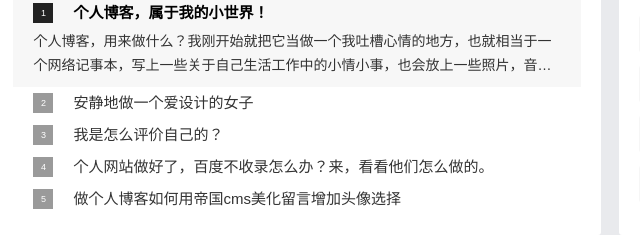
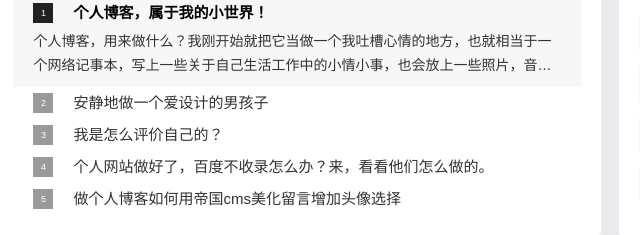
Before and after one commit to lkfl0117/test, a plain HTML site: page blog/index.html in a window 1280 px wide. Shown: the part 434-669 px from the top of the page, 339-979 px from the left. Drawn offline with Linux system fonts and the light colour scheme.

Commit message:
Update index.html

```diff
--- a/blog/index.html
+++ b/blog/index.html
@@ -94,7 +94,7 @@
             <li><i></i><a href="/">个人博客，属于我的小世界！</a>
               <p>个人博客，用来做什么？我刚开始就把它当做一个我吐槽心情的地方，也就相当于一个网络记事本，写上一些关于自己生活工作中的小情小事，也会放上一些照片，音乐。每天工作回家后就能访问自己的网站，一边听着音乐，一边写写文章。</p>
             </li>
-            <li><i></i><a href="/">安静地做一个爱设计的女子</a>
+            <li><i></i><a href="/">安静地做一个爱设计的男孩子</a>
               <p>自从入了这行，很多人跟我说可以做网络教程，我也有考虑，但最终没有实现，因为我觉得在这个教程泛滥的时代，直接做一套免费的原创个人博客模板更为实在。</p>
             </li>
             <li><i></i><a href="/">我是怎么评价自己的？</a>
@@ -116,7 +116,7 @@
             </ul>
           </div>
           <ul class="newslist">
-            <li><i></i><a href="/">安静地做一个爱设计的女子</a>
+            <li><i></i><a href="/">安静地做一个爱设计的男孩子</a>
               <p>自从入了这行，很多人跟我说可以做网络教程，我也有考虑，但最终没有实现，因为我觉得在这个教程泛滥的时代，直接做一套免费的原创个人博客模板更为实在。</p>
             </li>
             <li><i></i><a href="/">我是怎么评价自己的？</a>
@@ -153,7 +153,7 @@
             <li><i></i><a href="/">个人博客，属于我的小世界！</a>
               <p>个人博客，用来做什么？我刚开始就把它当做一个我吐槽心情的地方，也就相当于一个网络记事本，写上一些关于自己生活工作中的小情小事，也会放上一些照片，音乐。每天工作回家后就能访问自己的网站，一边听着音乐，一边写写文章。</p>
             </li>
-            <li><i></i><a href="/">安静地做一个爱设计的女子</a>
+            <li><i></i><a href="/">安静地做一个爱设计的男孩子</a>
               <p>自从入了这行，很多人跟我说可以做网络教程，我也有考虑，但最终没有实现，因为我觉得在这个教程泛滥的时代，直接做一套免费的原创个人博客模板更为实在。</p>
             </li>
           </ul>
@@ -166,7 +166,7 @@
             </ul>
           </div>
           <ul class="newslist">
-            <li><i></i><a href="/">安静地做一个爱设计的女子</a>
+            <li><i></i><a href="/">安静地做一个爱设计的男孩子</a>
               <p>自从入了这行，很多人跟我说可以做网络教程，我也有考虑，但最终没有实现，因为我觉得在这个教程泛滥的时代，直接做一套免费的原创个人博客模板更为实在。</p>
             </li>
             <li><i></i><a href="/">我是怎么评价自己的？</a>
```
